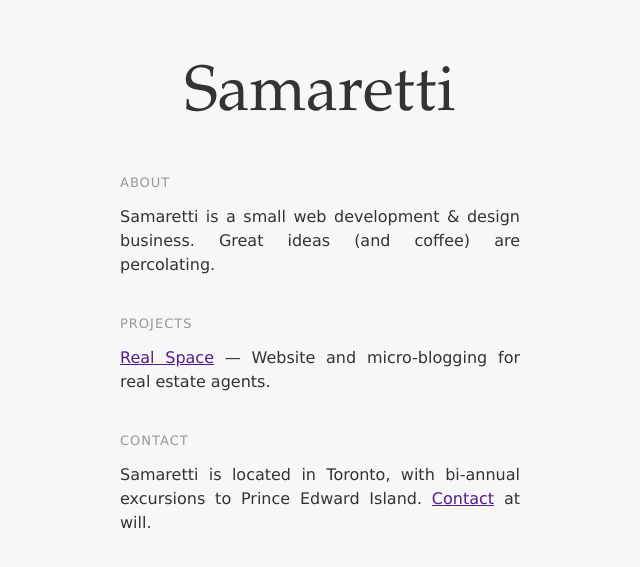
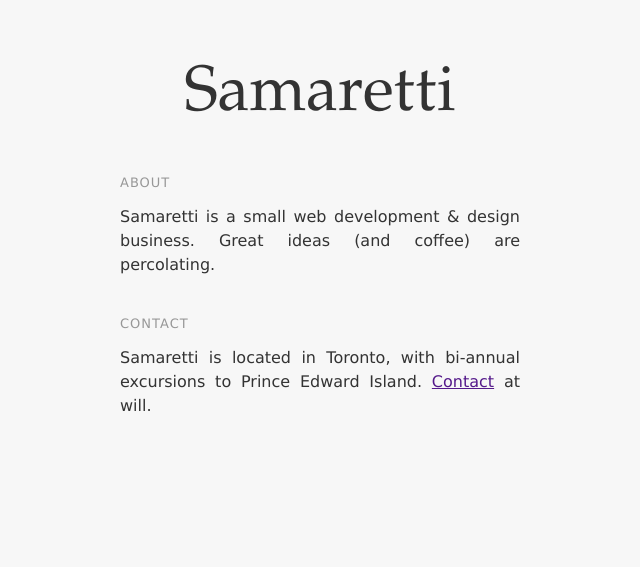
Before and after one commit to samaretti/samaretti.github.com, a Jekyll site: the page built from index.html, in a window 1280 px wide. Shown: the top 567 px of the page, without its empty margins (320-960 px from the left). Built offline with Jekyll 4.4.1, drawn with Linux system fonts in a browser that asks for light colours; Markdown is read by kramdown in place of the engine named in the settings.

Commit message:
Remove projects section

```diff
--- a/index.html
+++ b/index.html
@@ -17,17 +17,6 @@
 </p>
 
 <h2>
-  Projects
-</h2>
-
-<ul>
-  <li>
-    <a href="http://www.realspace.me">Real Space</a> &mdash;
-    Website and micro-blogging for real estate agents.
-  </li>
-</ul>
-
-<h2>
   Contact
 </h2>
 
```
